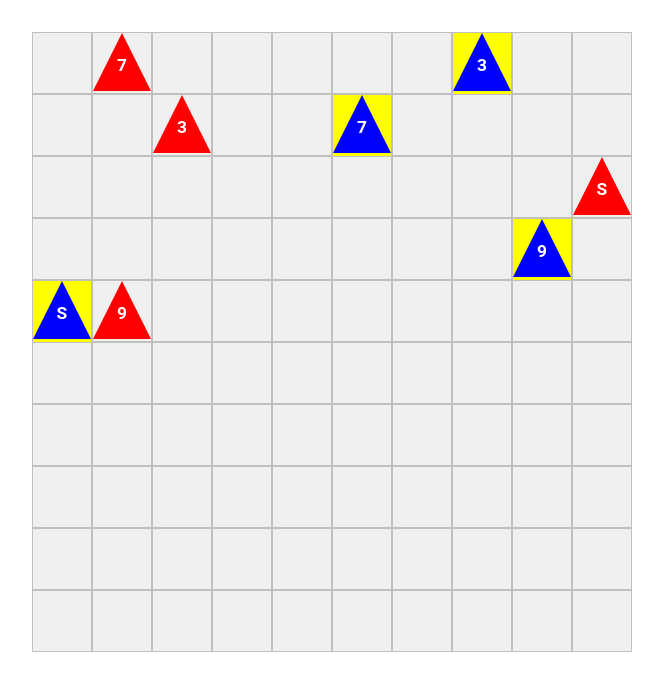
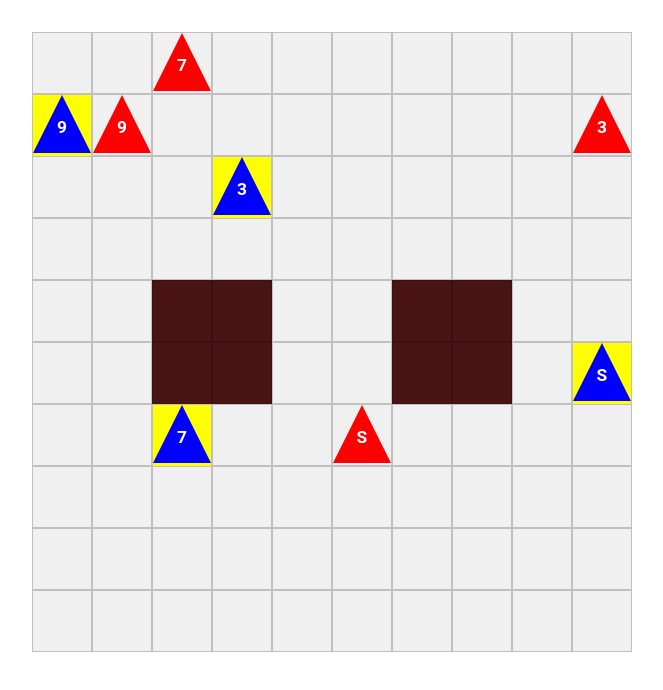
Before and after one commit to LDK/react-stratego, a React (Create React App) app: page / in a window 1280 px wide. Shown: the top 690 px of the page, without its empty margins (308-971 px from the left). Built offline with nearby package versions, Linux system fonts and the light colour scheme.

Commit message:
Add roadblocks and note territory for each square

```diff
--- a/src/GameBoard.tsx
+++ b/src/GameBoard.tsx
@@ -2,18 +2,22 @@
 import * as React from "react";
 import { Grid } from "@mui/material";
 import GameSquare from "./GameSquare";
+import { roadblocks } from "./utils";
 
 const GameBoard: React.FC = () => {
-  const n = 10; // Replace this with your desired grid size
+  const gridSize = 10;
 
   return (
     <Grid container spacing={0} maxWidth="sm" mx="auto" mt={4}>
-      {Array.from({ length: n }, (_, row) =>
-        Array.from({ length: n }, (_, col) => {
-          const id = row * n + col + 1;
+      {Array.from({ length: gridSize }, (_, row) =>
+        Array.from({ length: gridSize }, (_, col) => {
+          const id = row * gridSize + col + 1;
+          const roadblock = roadblocks.indexOf(id) !== -1;
+          const territory = (id > 60) ? 'red' : (id > 40 ? 'neutral' : 'blue');
+
           return (
-            <Grid item key={id} xs={12 / n}>
-              <GameSquare id={id} />
+            <Grid item key={id} xs={12 / gridSize}>
+              <GameSquare {...{ id, row, col, roadblock, territory }} />
             </Grid>
           );
         })
--- a/src/GameSquare.tsx
+++ b/src/GameSquare.tsx
@@ -1,16 +1,12 @@
 // GameSquare.tsx
-import { Box } from "@mui/material";
+import { Box, rgbToHex } from "@mui/material";
 import { useEffect, useRef } from "react";
 import { useSelector } from "react-redux";
 import { useDispatch } from "react-redux";
 import { toggleTurn, updateSquares } from "./actions";
 import GamePiece from "./GamePiece";
-import { GamePieceData, PieceColor, Rank, RootState } from "./types";
+import { GamePieceData, GameSquareData, PieceColor, Rank, RootState } from "./types";
 import { clearDroppables, isDroppable } from "./utils";
-
-interface GameSquareProps {
-  id: number;
-}
 
 const getSource = (event:React.DragEvent<HTMLDivElement>) => {
   const sourceId = Number(event.dataTransfer.getData("text/plain"));
@@ -24,7 +20,7 @@ const getSource = (event:React.DragEvent<HTMLDivElement>) => {
   return { sourceId, sourcePiece };
 }
 
-const GameSquare: React.FC<GameSquareProps> = ({ id }) => {
+const GameSquare: React.FC<GameSquareData> = ({ id, row, col, roadblock, territory }) => {
   const dispatch = useDispatch();
 
   const squares = useSelector((state: RootState) => state.squares);
@@ -42,7 +38,7 @@ const GameSquare: React.FC<GameSquareProps> = ({ id }) => {
 
     const { sourceId, sourcePiece } = getSource(event);
 
-    if (sourceId !== id) {
+    if (sourceId !== id && !roadblock) {
       // Check if the move is allowed
       if (isDroppable(sourceId, id, sourcePiece, piece, squaresRef.current)) {
         dispatch(updateSquares(sourceId, id));
@@ -74,7 +70,7 @@ const GameSquare: React.FC<GameSquareProps> = ({ id }) => {
         paddingBottom: "100%",
         justifyContent: "center",
         border: "1px solid rgba(0, 0, 0, 0.2)",
-        backgroundColor: "#f0f0f0",
+        backgroundColor: roadblock ? 'rgb(75,20,20)' : "#f0f0f0",
       }}
       onDrop={handleDrop}
       onDragOver={handleDragOver}
--- a/src/utils.ts
+++ b/src/utils.ts
@@ -4,7 +4,7 @@ import { GamePieceData, PieceColor, Rank } from "./types";
 const randomUnusedSquare = (usedSquares: Set<number>) => {
   let square;
   do {
-    square = Math.floor(Math.random() * 64) + 1;
+    square = Math.floor(Math.random() * 100) + 1;
   } while (usedSquares.has(square));
   usedSquares.add(square);
   return square;
@@ -13,6 +13,10 @@ const randomUnusedSquare = (usedSquares: Set<number>) => {
 export const generateInitialSquares = () => {
   const initialSquares: { [key: number]: { color: PieceColor; rank: Rank } } = {};
   const usedSquares = new Set<number>();
+
+  roadblocks.forEach((value:number) => {
+    usedSquares.add(value);
+  });
 
   for (const color of ["red", "blue"]) {
     for (const rank of [3, 7, "S", 9]) {
@@ -51,6 +55,11 @@ export const isDroppable = (
   squares: { [key: number]: GamePieceData }
 ) => {
   const { rank } = sourcePiece;
+
+  // Roadblocks can't be dropped on
+  if (roadblocks.indexOf(targetId) !== -1) {
+    return false;
+  }
 
   // F & B cannot move
   if (rank === "F" || rank === "B") {
@@ -92,7 +101,13 @@ const canMoveInStraightLine = (
     if (squares[id]) {
       return false;
     }
+    // Check if there's a roadblock on the current square
+    if (roadblocks.includes(id)) {
+      return false;
+    }
   }
 
   return !targetPiece || targetPiece.color !== sourcePiece.color;
 };
+
+export const roadblocks = [43, 44, 47, 48, 53, 54, 57, 58];
```
Also changed, not shown: src/types.ts (+12 -1 lines).
